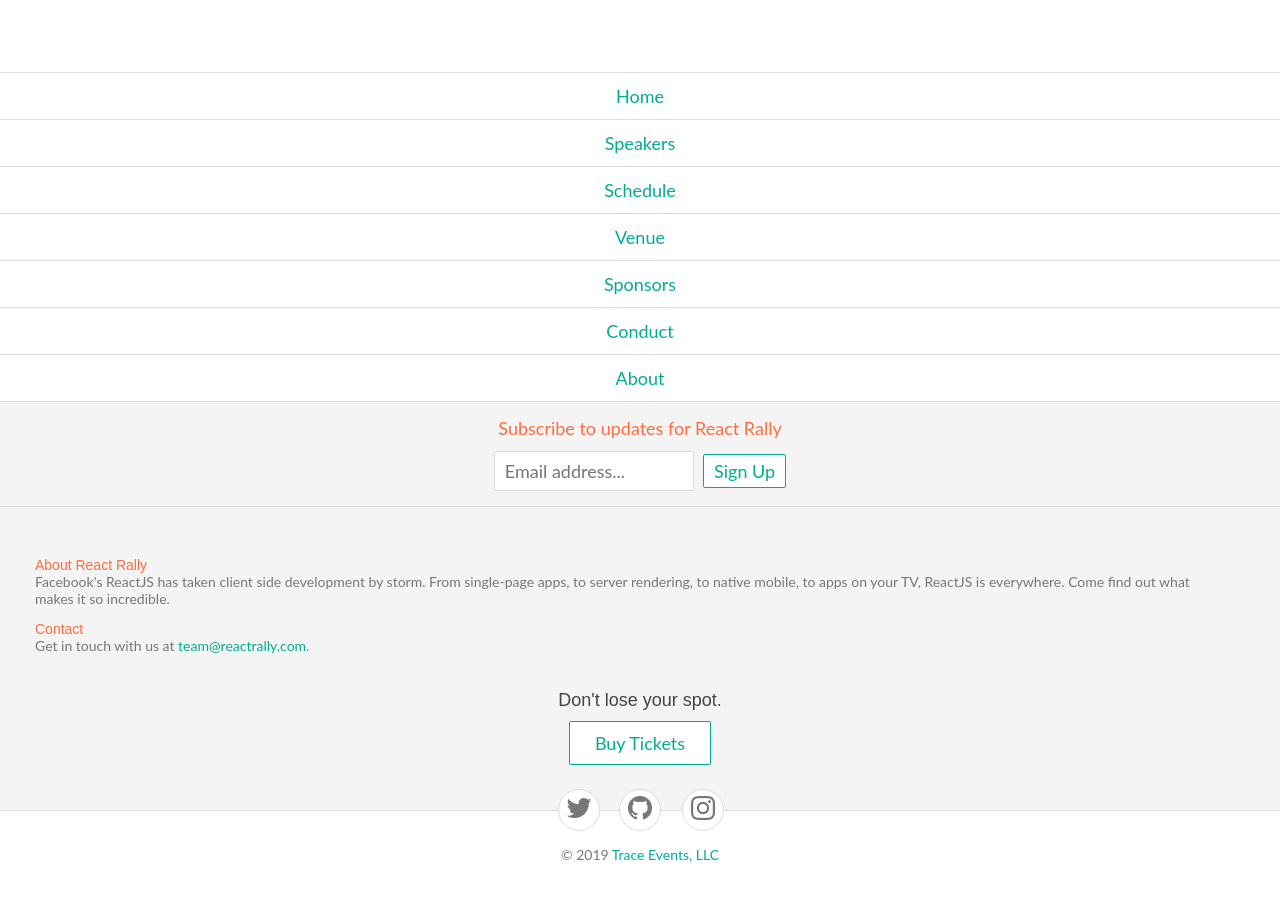
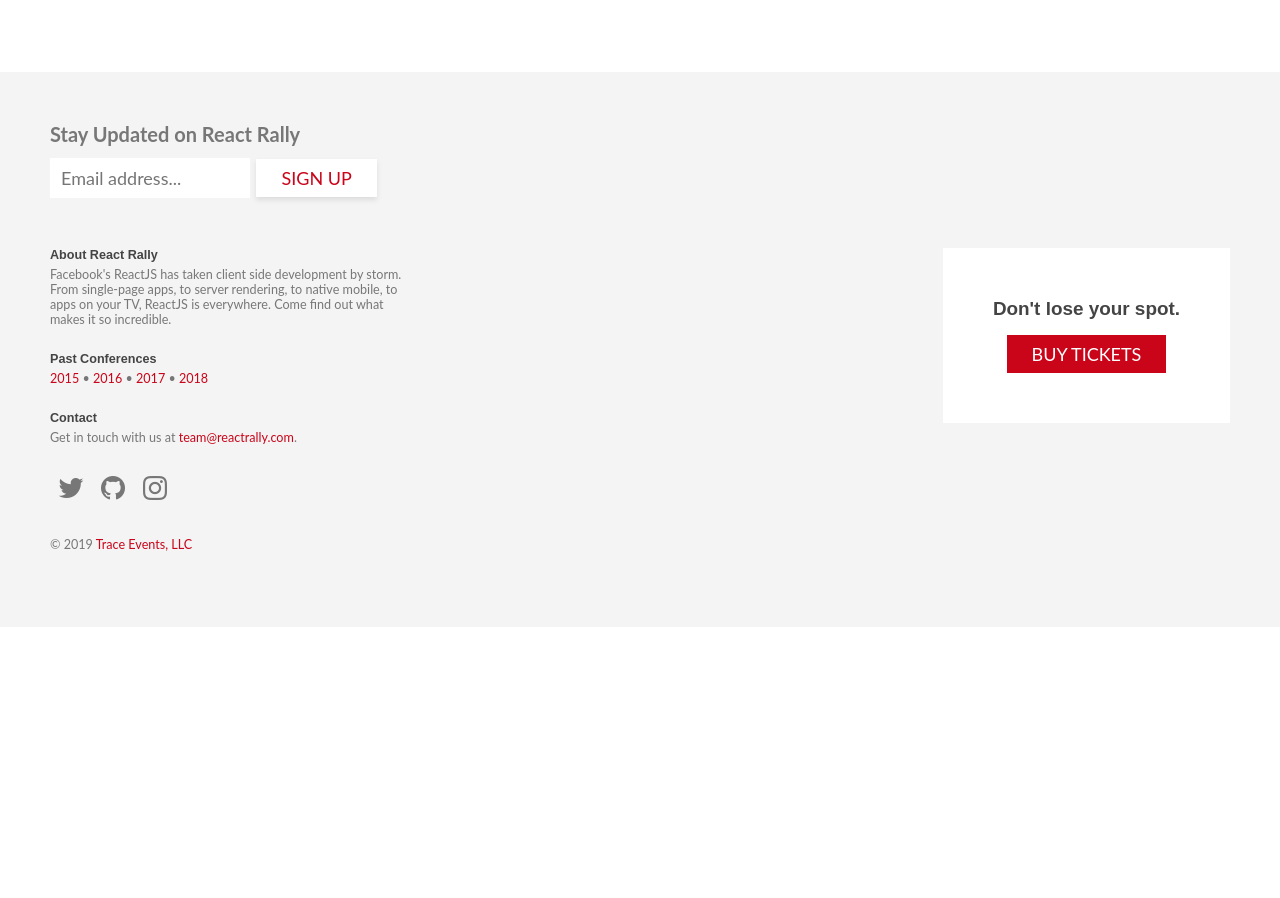
Before and after one commit to react-rally/react-rally-2019, a React app: page /about in a window 1280 px wide. Shown: the part 542-1440 px from the top of the page. After the commit the page ends 1169 px from the top, so only its background shows below. Built offline with nearby package versions, Linux system fonts and the light colour scheme.

Commit message:
Updating design of Footer and some Home

```diff
--- a/app/components/Footer.js
+++ b/app/components/Footer.js
@@ -1,52 +1,75 @@
-import React from 'react'
-import { Link } from 'react-router'
-import constants from 'helpers/constants'
-import Button from 'components/Button'
-import Icon from 'components/Icon'
-import Newsletter from 'components/Newsletter'
+import React from 'react';
+import {Link} from 'react-router';
+import constants from 'helpers/constants';
+import Button from 'components/Button';
+import Icon from 'components/Icon';
+import Newsletter from 'components/Newsletter';
 
 export default () => {
   return (
     <div className="Footer">
-      <ul className="Footer__Nav navigation">
-        <li><Link to="/">Home</Link></li>
-        <li><Link to="/speakers">Speakers</Link></li>
-        <li><Link to="/schedule">Schedule</Link></li>
-        <li><Link to="/venue">Venue</Link></li>
-        <li><Link to="/sponsors">Sponsors</Link></li>
-        <li><Link to="/conduct">Conduct</Link></li>
-        <li><Link to="/about">About</Link></li>
-      </ul>
-      <div className="Footer__Newsletter">
-        <Newsletter/>
+      <div>
+        <Newsletter />
       </div>
-      <section className="Footer__About">
-        <div className="col col-4">
-          <h4>About React Rally</h4>
-          <p>
-            Facebook's ReactJS has taken client side development by storm.
-            From single-page apps, to server rendering, to native mobile, to apps on your TV, ReactJS is everywhere.
-            Come find out what makes it so incredible.
-          </p>
-          <h4>Contact</h4>
-          <p>
-            Get in touch with us at <a href="mailto:team@reactrally.com">team@reactrally.com</a>.
-          </p>
+      <div className="Footer__Grid">
+        <div>
+          <section>
+            <h4>About React Rally</h4>
+            <div>
+              Facebook's ReactJS has taken client side development by storm.
+              From single-page apps, to server rendering, to native mobile, to
+              apps on your TV, ReactJS is everywhere. Come find out what makes
+              it so incredible.
+            </div>
+          </section>
+          <section>
+            <h4>Past Conferences</h4>
+            <a href="" target="_blank">
+              2015
+            </a>
+            &nbsp;&bull;&nbsp;
+            <a href="" target="_blank">
+              2016
+            </a>
+            &nbsp;&bull;&nbsp;
+            <a href="" target="_blank">
+              2017
+            </a>
+            &nbsp;&bull;&nbsp;
+            <a href="" target="_blank">
+              2018
+            </a>
+          </section>
+          <section>
+            <h4>Contact</h4>
+            <div>
+              Get in touch with us at{' '}
+              <a href="mailto:team@reactrally.com">team@reactrally.com</a>.
+            </div>
+          </section>
+          <section>
+            <Icon href="https://twitter.com/ReactRally" type="twitter" />
+            <Icon href="https://github.com/react-rally" type="github" />
+            <Icon href="https://instagram.com/reactrally" type="instagram" />
+          </section>
+          <section>
+            &copy; {new Date().getFullYear()}{' '}
+            <a href="http://www.traceevents.io" target="_blank">
+              Trace Events, LLC
+            </a>
+          </section>
         </div>
-        <div className="col col-2"></div>
-        <div className="Footer__About__Tickets col col-2 align-right">
-          <h3>Don't lose your spot.</h3>
-          <Button href={constants.Links.TICKET_SALES} className="medium">Buy Tickets</Button>
+        <div>
+          <section className="Footer__Tickets">
+            <h2>Don't lose your spot.</h2>
+            <Button
+              href={constants.Links.TICKET_SALES}
+              className="medium primary">
+              Buy Tickets
+            </Button>
+          </section>
         </div>
-      </section>
-      <div className="Footer__Social">
-        <Icon href="https://twitter.com/ReactRally" type="twitter"/>
-        <Icon href="https://github.com/react-rally" type="github"/>
-        <Icon href="https://instagram.com/reactrally" type="instagram"/>
-      </div>
-      <div className="Footer__Copyright">
-        &copy; {new Date().getFullYear()} <a href="http://www.traceevents.io" target="_blank">Trace Events, LLC</a>
       </div>
     </div>
-  )
-}
+  );
+};
--- a/app/components/Newsletter.js
+++ b/app/components/Newsletter.js
@@ -1,11 +1,25 @@
-import React from 'react'
+import React from 'react';
 
 export default () => {
   return (
-    <form action="//reactslc.us10.list-manage.com/subscribe/post?u=60285ab3eb049e6f58133e216&amp;id=a146af71b8" method="post" target="_blank" className="Newsletter">
-      <label htmlFor="newsletter__email" className="Newsletter__Label">Subscribe to updates for React Rally</label>
-      <input type="email" placeholder="Email address..." name="EMAIL" id="newsletter__email"/>&nbsp;&nbsp;
-      <button type="submit" name="subscribe">Sign Up</button>
+    <form
+      action="//reactslc.us10.list-manage.com/subscribe/post?u=60285ab3eb049e6f58133e216&amp;id=a146af71b8"
+      method="post"
+      target="_blank"
+      className="Newsletter">
+      <label htmlFor="newsletter__email" className="Newsletter__Label">
+        Stay Updated on React Rally
+      </label>
+      <input
+        type="email"
+        placeholder="Email address..."
+        name="EMAIL"
+        id="newsletter__email"
+      />
+      &nbsp;&nbsp;
+      <button type="submit" name="subscribe">
+        Sign Up
+      </button>
     </form>
-  )
-}
+  );
+};
--- a/app/screens/Home/index.js
+++ b/app/screens/Home/index.js
@@ -1,55 +1,79 @@
-import React from 'react'
-import { Link } from 'react-router'
-import moment from 'moment'
-import constants from 'helpers/constants'
-import shuffle from 'helpers/shuffle'
-import About from 'components/About'
-import Button from 'components/Button'
-import Card from 'components/Card'
-import Legend from 'components/Legend'
-import Person from 'components/Person'
-import SpeakerData from '../../../api/speakers'
-import Tickets from '../../../api/tickets'
+import React from 'react';
+import {Link} from 'react-router';
+import moment from 'moment';
+import constants from 'helpers/constants';
+import shuffle from 'helpers/shuffle';
+import About from 'components/About';
+import Button from 'components/Button';
+import Card from 'components/Card';
+import Legend from 'components/Legend';
+import Person from 'components/Person';
+import SpeakerData from '../../../api/speakers';
+import Tickets from '../../../api/tickets';
 
-const DATE_FORMAT = 'MMMM D, YYYY'
-const { Dates } = constants
+const DATE_FORMAT = 'MMMM D, YYYY';
+const {Dates} = constants;
 
 export default () => {
   return (
     <div className="Home">
-      <div className="Home__About">
+      <section className="Home__About">
         <h2>What is React Rally?</h2>
-        <About/>
-        <Link to="/about" className="Button medium">More about React Rally &raquo;</Link>
-      </div>
+        <About />
+        <Link to="/about" className="Link">
+          More about React Rally &raquo;
+        </Link>
+      </section>
       {Object.keys(SpeakerData).length > 0 ? (
-      <div className="align-center">
-        <Legend>Featured Speakers</Legend>
+        <section>
+          <h2>Featured Speakers</h2>
           {shuffle(Object.keys(SpeakerData))
             .filter(key => SpeakerData[key].featured)
             .map(key => {
-            return <Person {...SpeakerData[key]} key={key}/>
-          })
-        }
-      </div>
+              return <Person {...SpeakerData[key]} key={key} />;
+            })}
+        </section>
       ) : null}
 
-      <div>
-        <Legend>Upcoming Dates</Legend>
+      <section>
+        <h2>Upcoming Dates</h2>
         <ul>
-          <li>CFP Opens <b>{moment.utc(Dates.CFP_OPEN).format(DATE_FORMAT)}</b></li>
-          <li>CFP Closes <b>{moment.utc(Dates.CFP_CLOSE).format(DATE_FORMAT)}</b></li>
-          <li>Early Bird - Round One <b>{moment.utc(Dates.TICKET_RELEASE).format(DATE_FORMAT)}</b></li>
-          <li>Early Bird - Round Two <b>{moment.utc(Dates.TICKET_RELEASE).add(7, 'days').format(DATE_FORMAT)}</b></li>
-          <li>Standard Tickets <b>{moment.utc(Dates.TICKET_RELEASE).add(14, 'days').format(DATE_FORMAT)}</b></li>
+          <li>
+            CFP Opens <b>{moment.utc(Dates.CFP_OPEN).format(DATE_FORMAT)}</b>
+          </li>
+          <li>
+            CFP Closes <b>{moment.utc(Dates.CFP_CLOSE).format(DATE_FORMAT)}</b>
+          </li>
+          <li>
+            Early Bird - Round One{' '}
+            <b>{moment.utc(Dates.TICKET_RELEASE).format(DATE_FORMAT)}</b>
+          </li>
+          <li>
+            Early Bird - Round Two{' '}
+            <b>
+              {moment
+                .utc(Dates.TICKET_RELEASE)
+                .add(7, 'days')
+                .format(DATE_FORMAT)}
+            </b>
+          </li>
+          <li>
+            Standard Tickets{' '}
+            <b>
+              {moment
+                .utc(Dates.TICKET_RELEASE)
+                .add(14, 'days')
+                .format(DATE_FORMAT)}
+            </b>
+          </li>
         </ul>
-      </div>
+      </section>
 
-      {/*
+      <section>
+        <h2>Tickets</h2>
         <div className="align-center">
-        <Legend>Tickets</Legend>
-      {Tickets.map((t) => {
-        const price = (isNaN(t.price) ? '' : '$') + t.price
+          {Tickets.map(t => {
+            const price = (isNaN(t.price) ? '' : '$') + t.price;
 
             return (
               <Card key={t.name} className="TicketCard">
@@ -60,10 +84,10 @@
                   {t.soldOut ? 'Sold Out' : 'Buy Now'}
                 </Button>
               </Card>
-        )
+            );
           })}
         </div>
-      */}
+      </section>
     </div>
-  )
-}
+  );
+};
--- a/assets/css/styles.scss
+++ b/assets/css/styles.scss
@@ -1,19 +1,21 @@
 /* font colors */
-$color-primary: #4A4A4A;
+$color-primary: #232323;
 $color-lightgray: #777777;
 $color-darkgray: #444444;
-$color-white: #FFFFFF;
-$color-green: #00AD92;
-$color-orange: #FF6D40;
+$color-white: #ffffff;
+$color-green: #00ad92;
+$color-red: #ca0419;
+$color-teal: #009dad;
 
 /* fill colors */
-$fill-white: #FFFFFF;
-$fill-orange: #FF6D40;
-$fill-lightyellow: #FFFFAF;
-$fill-lightgray: #F4F4F4;
-$fill-darkgray: #DCDCDC;
-$fill-lightgreen: #00AD93;
-$fill-mediumgreen: #57B5AC;
+$fill-white: #ffffff;
+$fill-orange: #ff6d40;
+$fill-red: #ca0419;
+$fill-lightyellow: #ffffaf;
+$fill-lightgray: #f4f4f4;
+$fill-darkgray: #dcdcdc;
+$fill-lightgreen: #00ad93;
+$fill-mediumgreen: #57b5ac;
 $fill-darkgreen: #008874;
 
 /* dimensions */
@@ -35,15 +37,23 @@
 }
 
 a {
-  color: $color-green;
+  color: $color-red;
   text-decoration: none;
 }
 a:hover {
   text-decoration: underline;
 }
 
-h1, h2, h3, h4, h5, h6 {
-  color: $color-orange;
+h1,
+h2,
+h3,
+h4,
+h5,
+h6 {
+  color: $color-teal;
+  border-left: 4px solid #01666b;
+  margin-left: -20px;
+  padding-left: 20px;
   font-family: 'museo-slab', sans-serif;
   margin: 0;
 }
@@ -55,43 +65,54 @@
 }
 
 /* forms */
-.Button, button, input[type="text"], input[type="email"] {
-  border-radius: 2px;
+.Button,
+button,
+input[type='text'],
+input[type='email'] {
   font-family: lato, sans-serif;
   font-size: $size-font-medium;
   padding: 5px 10px;
 }
 
-.Button[disabled], button[disabled] {
+.Button[disabled],
+button[disabled] {
   background-color: $fill-lightgray;
   border-color: $fill-darkgray;
   color: $color-lightgray;
   text-shadow: 1px 1px 0 $fill-white;
 }
 
-.Button, button {
+.Button,
+button {
+  border: 0 none;
   background-color: $fill-white;
-  border: 1px solid $color-green;
-  color: $color-green;
+  color: $color-red;
   cursor: pointer;
   display: inline-block;
+  padding: 8px 25px;
+  text-transform: uppercase;
 }
-.Button.medium, button.medium {
-  padding: 10px 25px;
+.Button.primary,
+button.primary {
+  background-color: $fill-red;
+  color: $color-white;
 }
-.Button.large, button.large {
+.Button.large,
+button.large {
   font-size: $size-font-default;
   padding: 12px 35px;
 }
 .Home__Header__Newsletter button,
-.Button.transparent, button.transparent {
+.Button.transparent,
+button.transparent {
   background-color: transparent;
   border-color: $color-white;
   color: $color-white;
 }
 
-input[type="text"], input[type="email"] {
-  border: 1px solid $fill-darkgray;
+input[type='text'],
+input[type='email'] {
+  border: 1px solid $fill-white;
   line-height: 1.6;
   width: 260px;
 }
@@ -102,18 +123,37 @@
 }
 
 section {
-  padding: 50px;
+  padding: 25px 0;
 }
 
-.col { display: inline-block; vertical-align: top; }
-.col-1 { width: $width-column; }
-.col-2 { width: $width-column * 2; }
-.col-3 { width: $width-column * 3; }
-.col-4 { width: $width-column * 4; }
-.col-5 { width: $width-column * 5; }
-.col-6 { width: $width-column * 6; }
-.col-7 { width: $width-column * 7; }
-.col-8 { width: $width-column * 8; }
+.col {
+  display: inline-block;
+  vertical-align: top;
+}
+.col-1 {
+  width: $width-column;
+}
+.col-2 {
+  width: $width-column * 2;
+}
+.col-3 {
+  width: $width-column * 3;
+}
+.col-4 {
+  width: $width-column * 4;
+}
+.col-5 {
+  width: $width-column * 5;
+}
+.col-6 {
+  width: $width-column * 6;
+}
+.col-7 {
+  width: $width-column * 7;
+}
+.col-8 {
+  width: $width-column * 8;
+}
 
 /* classes */
 .align-left {
@@ -154,8 +194,13 @@
   margin-bottom: -36px;
 }
 .navigation li a.active {
-  border-color: $color-orange;
+  border-color: $color-teal;
   color: $color-darkgray;
+}
+
+.Link {
+  color: $color-red;
+  text-transform: uppercase;
 }
 
 /* -- Home -- */
@@ -164,7 +209,7 @@
   background-size: cover;
 }
 .Home__Header__Wrapper {
-  background-color: rgba($fill-lightgreen, .95);
+  background-color: rgba($fill-lightgreen, 0.95);
   color: $color-white;
   text-align: center;
   padding: 50px 20% 0;
@@ -204,7 +249,7 @@
   z-index: 0;
 }
 .Home__Header .Button {
-  box-shadow: 0 2px 4px rgba(0, 0, 0, .1);
+  box-shadow: 0 2px 4px rgba(0, 0, 0, 0.1);
 }
 .Home__Dates {
   margin-top: 50px;
@@ -250,7 +295,7 @@
   margin: 0 -50px;
 }
 .Venue__Content {
-  background: rgba($fill-mediumgreen, .95);
+  background: rgba($fill-mediumgreen, 0.95);
   color: $color-white;
   padding: 50px;
 }
@@ -258,7 +303,7 @@
   color: $color-white;
 }
 .Venue__Content__Address {
-  color: rgba($color-white, .75);
+  color: rgba($color-white, 0.75);
   font-size: $size-font-medium;
   margin-bottom: 50px;
 }
@@ -268,7 +313,7 @@
 }
 .Venue__Hotel__Address,
 .Venue__Party__Address {
-  color: rgba($color-primary, .75);
+  color: rgba($color-primary, 0.75);
   font-size: $size-font-medium;
   margin-bottom: 25px;
 }
@@ -347,7 +392,7 @@
   margin-top: -60px;
 }
 .Schedule__Session__Description em {
-  color: $color-orange;
+  color: $color-teal;
   font-style: normal;
   font-size: $size-font-medium;
 }
@@ -363,6 +408,7 @@
 .Content {
   font-size: $size-font-medium;
   margin: 0 auto;
+  padding: 50px;
   max-width: 1200px;
 }
 
@@ -379,69 +425,39 @@
 }
 
 /* -- Footer -- */
+
 .Footer {
   color: $color-lightgray;
+  background-color: $fill-lightgray;
+  font-size: 0.7em;
+  padding: 50px;
 }
-.Footer__Nav {
+.Footer__Grid {
+  display: grid;
+  grid-template-columns: 30% 30%;
+  grid-column-gap: 40%;
+}
+.Footer h2,
+.Footer h4 {
+  color: $color-darkgray;
+  border: 0 none;
+  padding: 0;
+}
+.Footer h4 {
+  margin-bottom: 5px;
+}
+.Footer section {
+  padding: 0 0 25px 0;
+}
+section.Footer__Tickets {
   background-color: $fill-white;
-  border-top: 1px solid $fill-darkgray;
+  padding: 50px;
+  text-align: center;
+  display: inline-block;
+  float: right;
 }
-.Footer__Newsletter {
-  background-color: $fill-lightgray;
-  border-top: 1px solid $fill-darkgray;
-  font-size: $size-font-medium;
-  color: $color-orange;
-  text-align: center;
-  padding: 15px 0;
-}
-.Footer__About {
-  background-color: $fill-lightgray;
-  border-top: 1px solid $fill-darkgray;
-  font-size: $size-font-small;
-}
-.Footer__About h3,
-.Footer__About h4 {
-  font-weight: normal;
-}
-.Footer__About p {
-  margin-top: 0;
-}
-.Footer__About__Tickets {
-  top: 35px;
-  position: relative;
-}
-.Footer__About__Tickets h3 {
-  color: $color-darkgray;
-  font-size: $size-font-medium;
-  margin-bottom: 10px;
-}
-.Footer__About__Tickets .Button {
-  margin-right: 16px;
-}
-.Footer__Social {
-  position: relative;
-}
-.Footer__Social .Icon {
-  position: absolute;
-  top: -21px;
-  left: 50%;
-  margin-left: -21px;
-}
-.Footer__Social .Icon--twitter {
-  margin-left: -82px;
-}
-.Footer__Social .Icon--github {
-  margin-left: -21px;
-}
-.Footer__Social .Icon--instagram {
-  margin-left: 42px;
-}
-.Footer__Copyright {
-  background-color: $fill-white;
-  border-top: 1px solid $fill-darkgray;
-  font-size: $size-font-small;
-  text-align: center;
-  padding: 35px 0;
+section.Footer__Tickets h2 {
+  margin-bottom: 15px;
 }
 
 /* -- Person -- */
@@ -479,7 +495,7 @@
 
 /* -- Legend -- */
 .Legend {
-  color: $color-orange;
+  color: $color-teal;
   font-family: 'museo-slab', sans-serif;
   font-size: $size-font-medium;
   margin: 50px 0 25px;
@@ -504,9 +520,6 @@
 
 /* -- Icon -- */
 .Icon {
-  background: $fill-white;
-  border: 1px solid $fill-darkgray;
-  border-radius: 21px;
   color: $color-lightgray;
   display: inline-block;
   font-size: 28px;
@@ -515,14 +528,21 @@
   text-align: center;
 }
 .Icon:hover {
-  background: $fill-orange;
-  color: $color-white;
+  color: $color-darkgray;
 }
 
 /* -- Newsletter -- */
+.Newsletter {
+  margin-bottom: 50px;
+}
 .Newsletter__Label {
+  font-weight: bold;
+  font-size: $size-font-default;
   display: inline-block;
   margin-right: 20px;
+}
+.Newsletter button {
+  box-shadow: 0 3px 5px $fill-darkgray;
 }
 
 /* -- Tickets -- */
```
Lines whose indentation alone changed are shown as unchanged.
